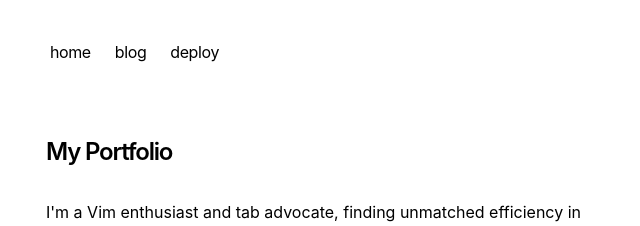
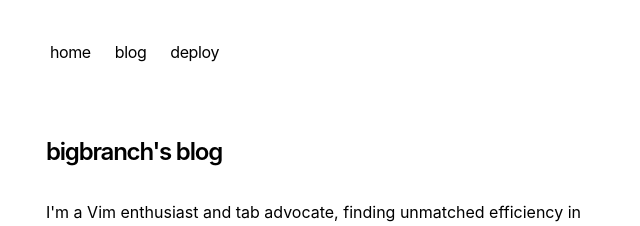
Before and after one commit to bigbranchdev/website, a Next.js app: page / in a window 1280 px wide. Shown: the top 226 px of the page, without its empty margins (306-946 px from the left). Built offline with nearby package versions, Linux system fonts and the light colour scheme.

Commit message:
H1 change

```diff
--- a/app/page.tsx
+++ b/app/page.tsx
@@ -4,7 +4,7 @@ export default function Page() {
   return (
     <section>
       <h1 className="mb-8 text-2xl font-semibold tracking-tighter">
-        My Portfolio
+        bigbranch's blog
       </h1>
       <p className="mb-4">
         {`I'm a Vim enthusiast and tab advocate, finding unmatched efficiency in
```
